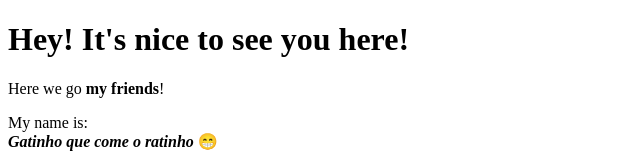
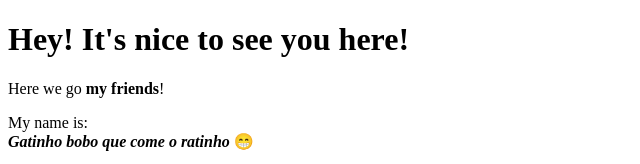
Before and after one commit to DinaS63/cartoon_hero, a plain HTML site: page testfile.html in a window 1280 px wide. Shown: the top 164 px of the page, 0-640 px from the left. Drawn offline with Linux system fonts and the light colour scheme.

Commit message:
added bobo

```diff
--- a/testfile.html
+++ b/testfile.html
@@ -8,7 +8,7 @@
     <h1>Hey! It's nice to see you here!</h1>
     <p>Here we go <b>my friends</b>!</p>
     <p>My name is:<br>
-        <b><i>Gatinho que come o ratinho </i></b>&#x1F601;</p>
+        <b><i>Gatinho bobo que come o ratinho </i></b>&#x1F601;</p>
     <a href="https://google.com" target="_blank" title="Let's go to Google!">Click me! I'm a link.</a><br>
     <img src="https://f088b146830a59b5.cdn.gocache.net/uploads/noticias/2020/03/10/1rz4hrwkr29w8.jpg">
 </body>
```
